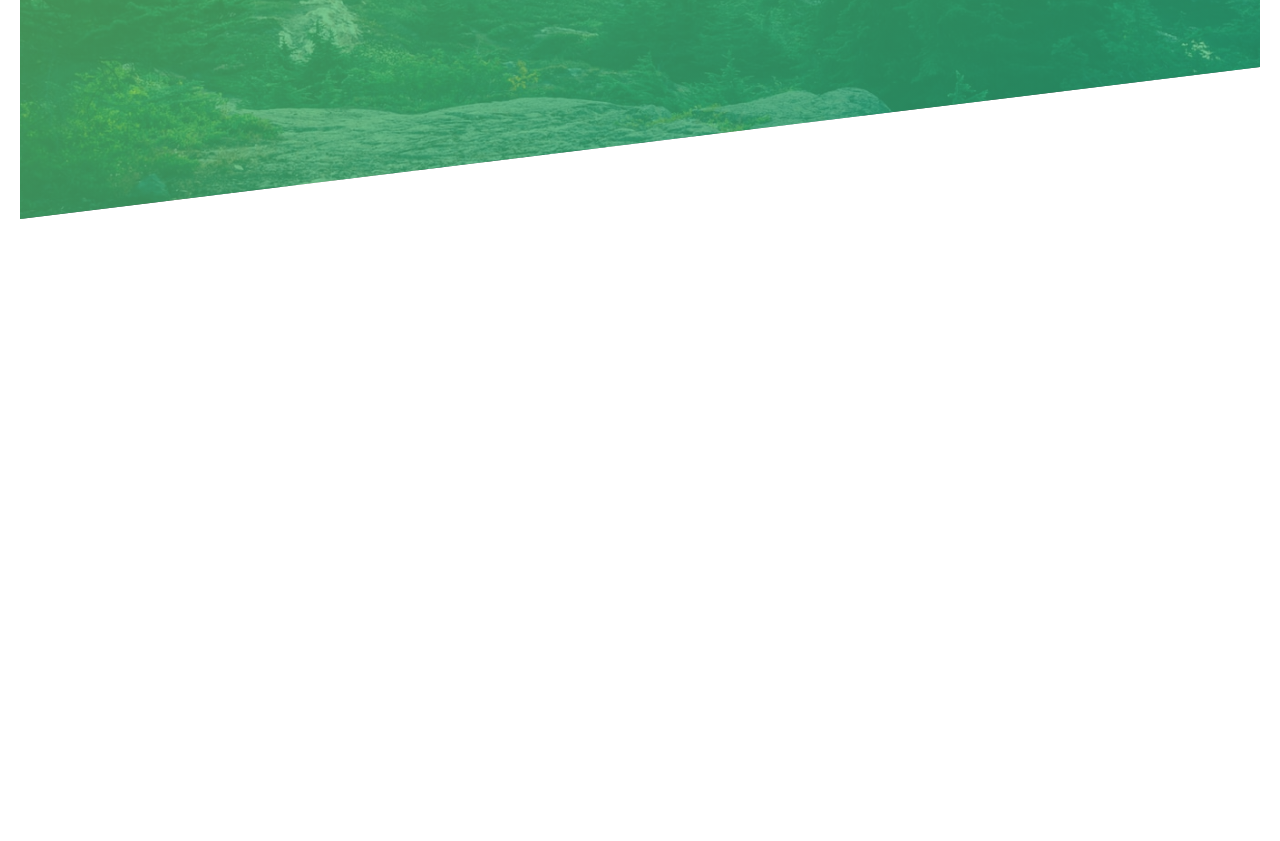
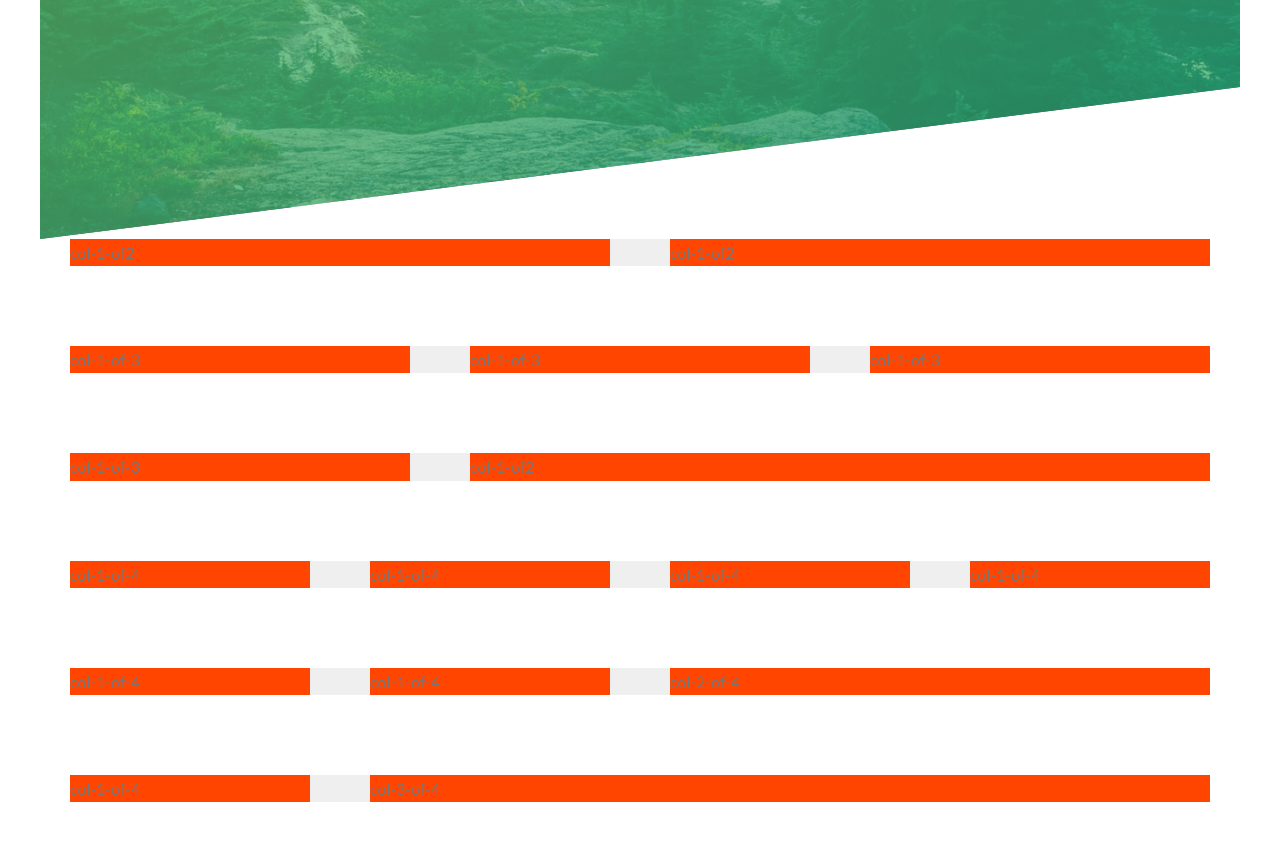
Before and after one commit to PongponZ/AdvanceCss_learn, a website: page lesson_one_natour/index.html in a window 1280 px wide. Shown: the part 561-1402 px from the top of the page. Before the commit the page ends 800 px from the top, so only its background shows below. Drawn offline with Linux system fonts and the light colour scheme.

Commit message:
add Grid.scss

```diff
--- a/lesson_one_natour/index.html
+++ b/lesson_one_natour/index.html
@@ -29,5 +29,74 @@
 
         </header>
 
+        <section class="grid-test">
+            <div class="row">
+                <div class="col-1-of-2">
+                    col-1-of2
+                </div>
+                <div class="col-1-of-2">
+                    col-1-of2
+                </div>
+            </div>
+
+            <div class="row">
+                <div class="col-1-of-3">
+                    col-1-of-3
+                </div>
+                <div class="col-1-of-3">
+                    col-1-of-3
+                </div>
+                <div class="col-1-of-3">
+                    col-1-of-3
+                </div>
+            </div>
+
+            <div class="row">
+                <div class="col-1-of-3">
+                    col-1-of-3
+                </div>
+                <div class="col-2-of-3">
+                    col-1-of2
+                </div>
+            </div>
+
+            <div class="row">
+                <div class="col-1-of-4">
+                    col-1-of-4
+                </div>
+                <div class="col-1-of-4">
+                    col-1-of-4
+                </div>
+                <div class="col-1-of-4">
+                    col-1-of-4
+                </div>
+                <div class="col-1-of-4">
+                    col-1-of-4
+                </div>
+            </div>
+
+            <div class="row">
+                <div class="col-1-of-4">
+                    col-1-of-4
+                </div>
+                <div class="col-1-of-4">
+                    col-1-of-4
+                </div>
+                <div class="col-2-of-4">
+                    col-2-of-4
+                </div>
+            </div>
+
+            <div class="row">
+                <div class="col-1-of-4">
+                    col-1-of-4
+                </div>
+                <div class="col-3-of-4">
+                    col-3-of-4
+                </div>
+            </div>
+
+        </section>
+
     </body>
 </html>
--- a/lesson_one_natour/sass/abstracts/_mixin.scss
+++ b/lesson_one_natour/sass/abstracts/_mixin.scss
@@ -0,0 +1,7 @@
+@mixin clearfix {
+    &::after{
+        content: "";
+        display: table;
+        clear: both;
+    }
+}
--- a/lesson_one_natour/sass/abstracts/_variable.scss
+++ b/lesson_one_natour/sass/abstracts/_variable.scss
@@ -1,3 +1,4 @@
+//Color
 $color-primary: #55c57a;
 $color-primary-light: #7ed56f;
 $color-primary-dark:#28b485;
@@ -5,3 +6,8 @@ $color-primary-dark:#28b485;
 $color-gray-dark:#777;
 $color-white:#fff;
 $color-black:#000;
+
+//Grid
+$grid-width:114rem;
+$gutter-vertical:8rem;
+$gutter-horizontal:6rem;
--- a/lesson_one_natour/sass/base/_typography.scss
+++ b/lesson_one_natour/sass/base/_typography.scss
@@ -4,7 +4,7 @@ body {
     font-size: 16px;
     line-height: 1.7;
     color: $color-gray-dark;
-    padding: 20px;
+    padding: 40px;
 }
 
 
--- /dev/null
+++ b/lesson_one_natour/sass/layout/_grid.scss
@@ -0,0 +1,42 @@
+.row{
+    max-width: $grid-width;
+    background-color: #eeee;
+    margin: 0 auto;
+
+    @include clearfix;
+
+    &:not(:last-child){
+        margin-bottom: $gutter-vertical;
+    }
+
+    [class^="col-"]{
+        background-color: orangered;
+        float: left;
+        &:not(:last-child){
+            margin-right: $gutter-horizontal;
+        }
+    }
+    .col-1-of-2{
+        width: calc((100% - #{$gutter-horizontal}) / 2 );
+    }
+
+    .col-1-of-3{
+        width: calc((100% - 2 * #{$gutter-horizontal}) / 3 );
+    }
+
+    .col-2-of-3{
+        width: calc(2 * ((100% - 2 * #{$gutter-horizontal}) / 3 ) + #{$gutter-horizontal});
+    }
+
+    .col-1-of-4{
+        width: calc((100% - 3 * #{$gutter-horizontal}) / 4 );
+    }
+
+    .col-2-of-4{
+        width: calc(2 * ((100% - 3 * #{$gutter-horizontal}) / 4 ) + #{$gutter-horizontal});
+    }
+
+    .col-3-of-4{
+        width: calc(3 * ((100% - 3 * #{$gutter-horizontal}) / 4 ) + (#{$gutter-horizontal}) * 2);
+    }
+}
--- a/lesson_one_natour/sass/main.scss
+++ b/lesson_one_natour/sass/main.scss
@@ -7,6 +7,7 @@
 @import "base/util";
 @import "base/typography";
 
+@import "layout/grid";
 @import "layout/header";
 
 @import "component/button";
```
Also changed, not shown: lesson_one_natour/css/style.css.
